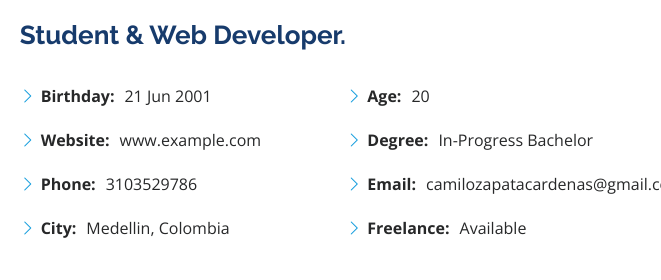
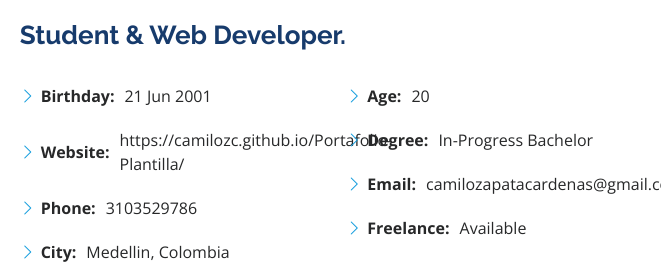
Before and after one commit to CamiloZC/Portafolio-IW, a plain HTML site: page index.html in a window 1280 px wide. Shown: the part 1000-1280 px from the top of the page, 619-1280 px from the left. Drawn offline with nearby package versions, Linux system fonts and the light colour scheme.

Commit message:
Update index.html
Agregar link de la página

```diff
--- a/index.html
+++ b/index.html
@@ -109,7 +109,7 @@
               <div class="col-lg-6">
                 <ul>
                   <li><i class="bi bi-chevron-right"></i> <strong>Birthday:</strong> <span>21 Jun 2001</span></li>
-                  <li><i class="bi bi-chevron-right"></i> <strong>Website:</strong> <span>www.example.com</span></li>
+                  <li><i class="bi bi-chevron-right"></i> <strong>Website:</strong> <span>https://camilozc.github.io/Portafolio-Plantilla/</span></li>
                   <li><i class="bi bi-chevron-right"></i> <strong>Phone:</strong> <span>3103529786</span></li>
                   <li><i class="bi bi-chevron-right"></i> <strong>City:</strong> <span>Medellin, Colombia</span></li>
                 </ul>
```
